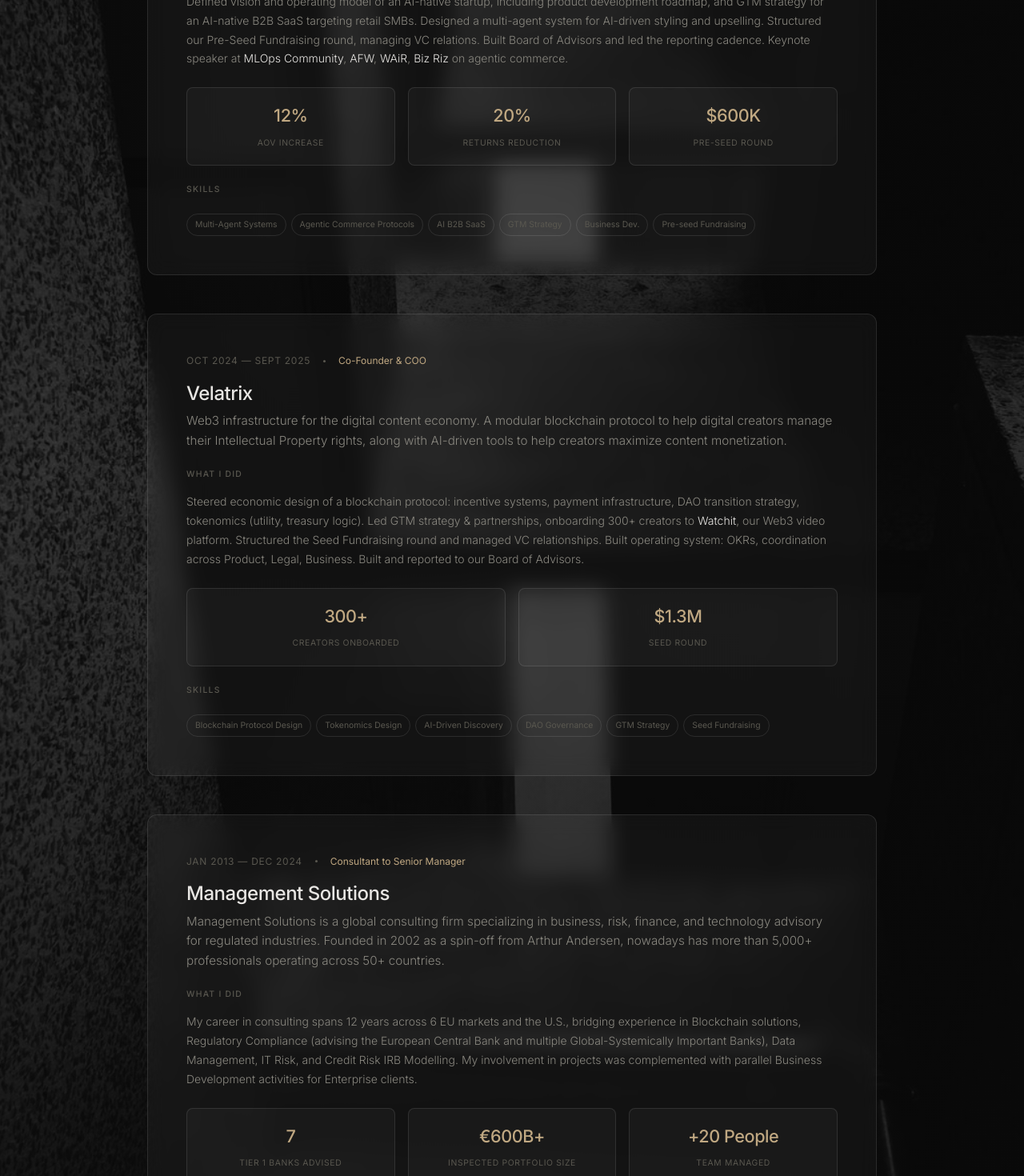
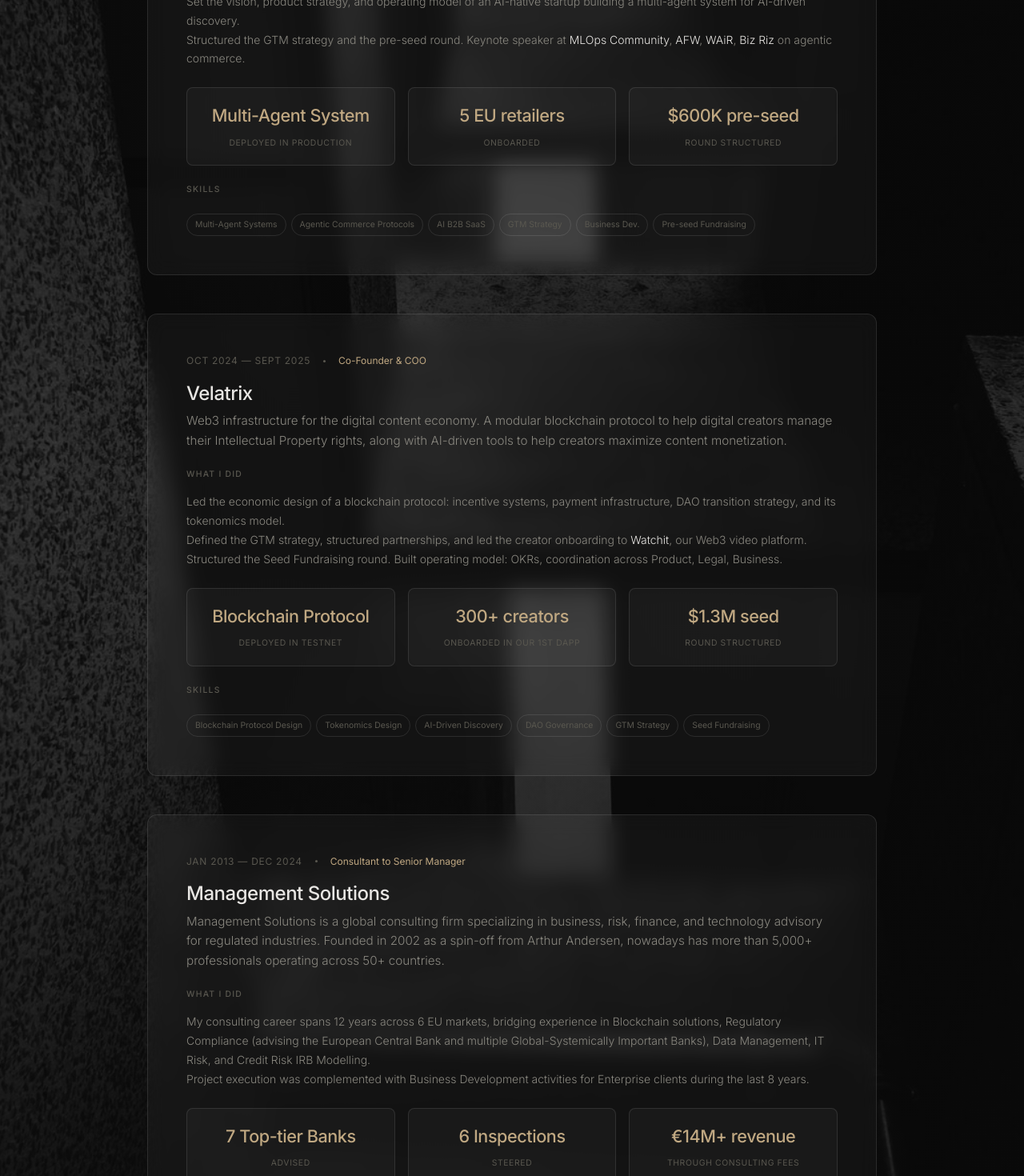
Before and after one commit to AgenticMindset/nextjs-boilerplate, a Next.js app: page /career in a window 1280 px wide. Shown: the part 720-2190 px from the top of the page at 80% size. Built offline with nearby package versions, Linux system fonts and the light colour scheme.

Commit message:
experience update

```diff
--- a/app/career/page.tsx
+++ b/app/career/page.tsx
@@ -47,12 +47,11 @@ export default function Work() {
             <div className="work-card__body">
               <h4 className="work-card__section-title">What I did</h4>
               <p className="work-card__text">
-                Defined vision and operating model of an AI-native startup,
-                including product development roadmap, and GTM strategy for an
-                AI-native B2B SaaS targeting retail SMBs. Designed a multi-agent
-                system for AI-driven styling and upselling. Structured our
-                Pre-Seed Fundraising round, managing VC relations. Built Board
-                of Advisors and led the reporting cadence. Keynote speaker at{" "}
+                Set the vision, product strategy, and operating model of an AI-native startup building
+                a multi-agent system for AI-driven discovery.
+              </p>
+              <p className="work-card__text">
+                Structured the GTM strategy and the pre-seed round. Keynote speaker at{" "}
                 <a href="https://www.linkedin.com/posts/alvarogonzalezalcaniz_agenticai-ecommerce-fashiontech-activity-7395188611207417856-3wJV?utm_source=share&utm_medium=member_desktop&rcm=ACoAAA7U6bAB8adi3qm1xzlFF_qbMbZWvQZV5JU" target="_blank" rel="noopener noreferrer">MLOps Community</a>,{" "}
                 <a href="https://www.linkedin.com/posts/alvarogonzalezalcaniz_afw2025-styleai-thecollectivesamsterdam-activity-7370376211908431872-OH6I?utm_source=share&utm_medium=member_desktop&rcm=ACoAAA7U6bAB8adi3qm1xzlFF_qbMbZWvQZV5JU" target="_blank" rel="noopener noreferrer">AFW</a>,{" "}
                 <a href="https://www.linkedin.com/posts/alvarogonzalezalcaniz_worldaiweek-aiinfashion-aiinretail-activity-7381357973698191361-7Suy?utm_source=share&utm_medium=member_desktop&rcm=ACoAAA7U6bAB8adi3qm1xzlFF_qbMbZWvQZV5JU" target="_blank" rel="noopener noreferrer">WAiR</a>,{" "}
@@ -61,16 +60,16 @@ export default function Work() {
               </p>
               <div className="metrics-row">
                 <div className="metric">
-                  <span className="metric__value">12%</span>
-                  <span className="metric__label">AOV increase</span>
+                  <span className="metric__value">Multi-Agent System</span>
+                  <span className="metric__label">deployed in production</span>
                 </div>
                 <div className="metric">
-                  <span className="metric__value">20%</span>
-                  <span className="metric__label">Returns reduction</span>
+                  <span className="metric__value">5 EU retailers</span>
+                  <span className="metric__label">onboarded</span>
                 </div>
                 <div className="metric">
-                  <span className="metric__value">$600K</span>
-                  <span className="metric__label">Pre-seed round</span>
+                  <span className="metric__value">$600K pre-seed</span>
+                  <span className="metric__label"> round structured</span>
                 </div>
               </div>
               <h4 className="work-card__section-title">Skills</h4>
@@ -107,24 +106,31 @@ export default function Work() {
             <div className="work-card__body">
               <h4 className="work-card__section-title">What I did</h4>
               <p className="work-card__text">
-                Steered economic design of a blockchain protocol: incentive
+                Led the economic design of a blockchain protocol: incentive
                 systems, payment infrastructure, DAO transition strategy,
-                tokenomics (utility, treasury logic). Led GTM strategy &amp;
-                partnerships, onboarding 300+ creators to{" "}
+                and its tokenomics model.
+              </p>
+              <p className="work-card__text">
+                Defined the GTM strategy, structured partnerships, and led the creator onboarding to{" "}
                 <a href="https://watchit.movie/" target="_blank" rel="noopener noreferrer">Watchit</a>,
-                our Web3 video platform. Structured the Seed Fundraising round
-                and managed VC relationships. Built operating system: OKRs,
-                coordination across Product, Legal, Business. Built and reported
-                to our Board of Advisors.
+                our Web3 video platform.
+              </p>
+              <p className="work-card__text">
+                Structured the Seed Fundraising round. Built operating model: OKRs,
+                coordination across Product, Legal, Business.
               </p>
               <div className="metrics-row">
                 <div className="metric">
-                  <span className="metric__value">300+</span>
-                  <span className="metric__label">Creators onboarded</span>
+                  <span className="metric__value">Blockchain Protocol</span>
+                  <span className="metric__label">deployed in testnet</span>
                 </div>
                 <div className="metric">
-                  <span className="metric__value">$1.3M</span>
-                  <span className="metric__label">Seed round</span>
+                  <span className="metric__value">300+ creators</span>
+                  <span className="metric__label">onboarded in our 1st DApp</span>
+                </div>
+                <div className="metric">
+                  <span className="metric__value">$1.3M seed</span>
+                  <span className="metric__label">round structured</span>
                 </div>
               </div>
               <h4 className="work-card__section-title">Skills</h4>
@@ -162,26 +168,28 @@ export default function Work() {
             <div className="work-card__body">
               <h4 className="work-card__section-title">What I did</h4>
               <p className="work-card__text">
-                My career in consulting spans 12 years across 6 EU markets and
-                the U.S., bridging experience in Blockchain solutions, Regulatory
+                My consulting career spans 12 years across 6 EU markets, bridging experience in Blockchain solutions, Regulatory
                 Compliance (advising the European Central Bank and multiple
                 Global-Systemically Important Banks), Data Management, IT Risk,
-                and Credit Risk IRB Modelling. My involvement in projects was
-                complemented with parallel Business Development activities for
-                Enterprise clients.
+                and Credit Risk IRB Modelling.
+              </p>
+              <p className="work-card__text">
+                Project execution was
+                complemented with Business Development activities for
+                Enterprise clients during the last 8 years.
               </p>
               <div className="metrics-row">
                 <div className="metric">
-                  <span className="metric__value">7</span>
-                  <span className="metric__label">Tier 1 Banks Advised</span>
+                  <span className="metric__value">7 Top-tier Banks</span>
+                  <span className="metric__label"> Advised</span>
                 </div>
                 <div className="metric">
-                  <span className="metric__value">&euro;600B+</span>
-                  <span className="metric__label">Inspected Portfolio Size</span>
+                  <span className="metric__value">6 Inspections</span>
+                  <span className="metric__label">steered </span>
                 </div>
                 <div className="metric">
-                  <span className="metric__value">+20 People</span>
-                  <span className="metric__label">Team managed</span>
+                  <span className="metric__value">&euro;14M+ revenue</span>
+                  <span className="metric__label">through consulting fees</span>
                 </div>
               </div>
               <h4 className="work-card__section-title">Skills</h4>
```
